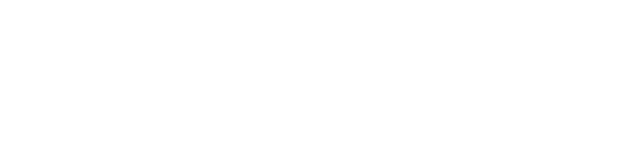
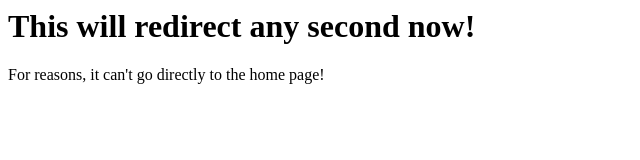
Before and after one commit to ttwebsite/website, a plain HTML site: page index.html in a window 1280 px wide. Shown: the whole page, without its empty margins (0-640 px from the left). Drawn offline with Linux system fonts and the light colour scheme.

Commit message:
Update index.html

```diff
--- a/index.html
+++ b/index.html
@@ -1 +1,3 @@
 <meta http-equiv="refresh" content="5; URL=https://ttwebsite.github.io/website/templates/home" />
+<h1>This will redirect any second now!</h1>
+<p>For reasons, it can't go directly to the home page!</p>
```
